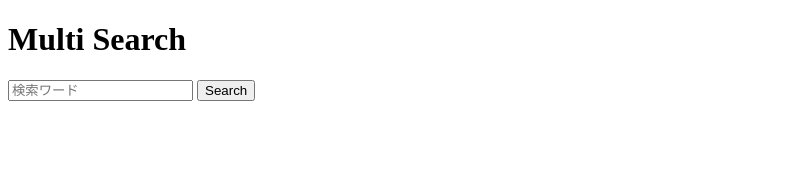
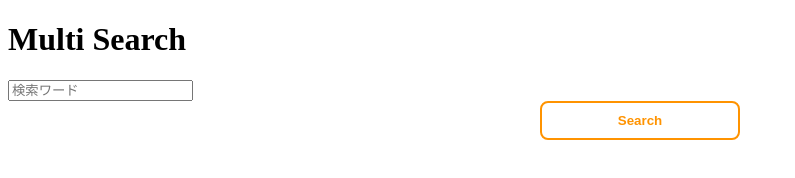
Before and after one commit to saeko9741/multi-search, a plain HTML site: page search.html in a window 1280 px wide. Shown: the whole page, without its empty margins (0-795 px from the left). Drawn offline with Linux system fonts and the light colour scheme.

Commit message:
Add button design

```diff
--- /dev/null
+++ b/search.css
@@ -0,0 +1,29 @@
+.flat.border {
+  position: relative;
+  text-align: center;
+  display: block;
+  margin: 0 auto;
+
+  width: 100%;
+  max-width: 200px;
+  box-sizing: border-box;
+  padding: 10px;
+
+  background: linear-gradient(135deg, #ffd900, #ff9300);
+  color: #fff;
+  font-weight: bold;
+  border-radius: 8px;
+  transition: 0.3s;
+  border: 2px solid #ff9300;
+  background: #fff;
+  color: #ff9300;
+}
+
+.flat.border:hover {
+  background: #ff9300;
+  color: #fff;
+}
+
+.flat.border:active, .flat.border:focus {
+  top: 2px;
+}
--- a/search.html
+++ b/search.html
@@ -3,6 +3,7 @@
 <head>
   <title>Multi Search</title>
   <meta charset="UTF-8">
+  <link rel="stylesheet" href="search.css">
 </head>
 <body>
   <div>
@@ -11,7 +12,7 @@
 
   <form name="form" id="search_form">
     <input type="text" name="text_box" id="search_text" placeholder="検索ワード" />
-    <input type="button" value="Search" onclick="onButtonClick();" />
+    <input type="button" class="reset flat border" value="Search" onclick="onButtonClick();" />
   </form>
 
   <script type="text/javascript" src="search.js"></script>
```
